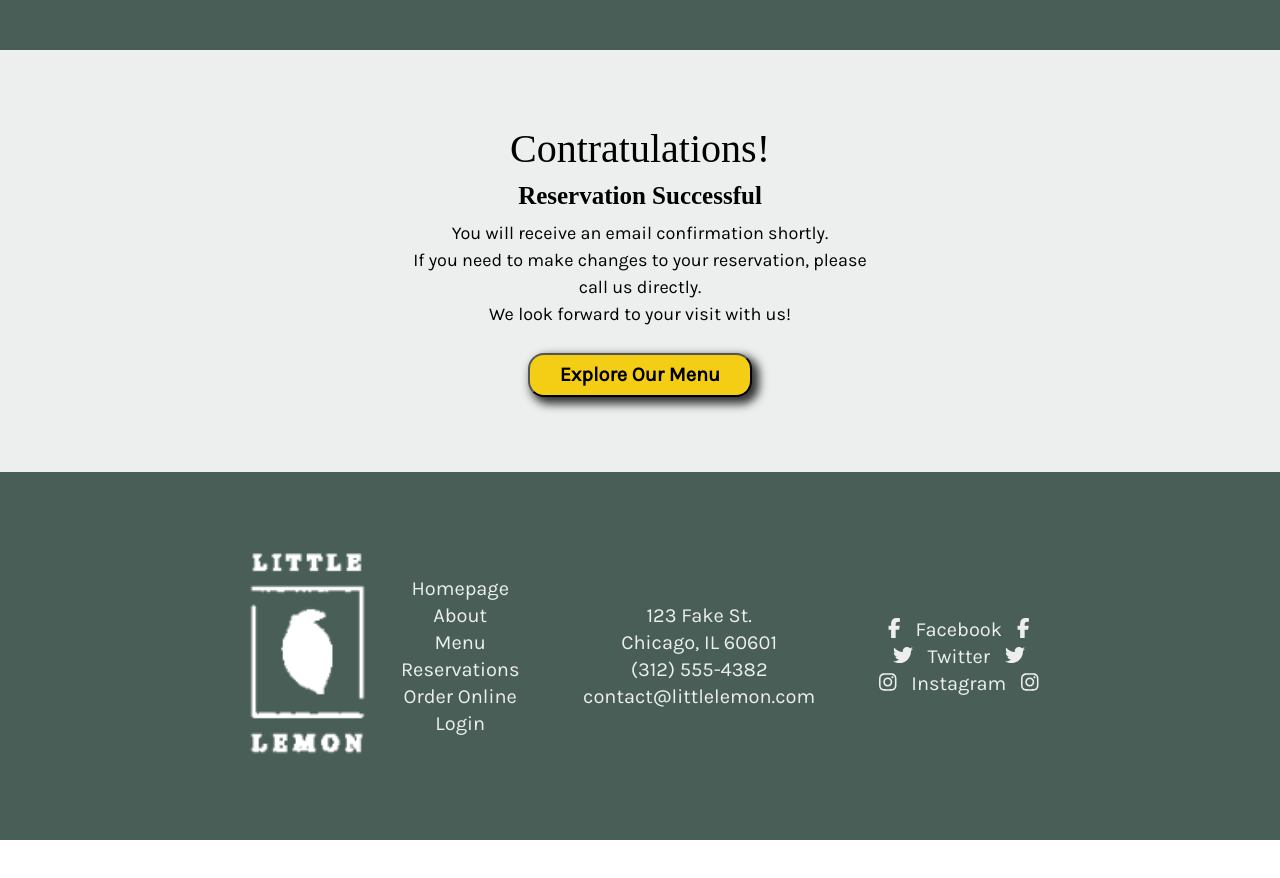
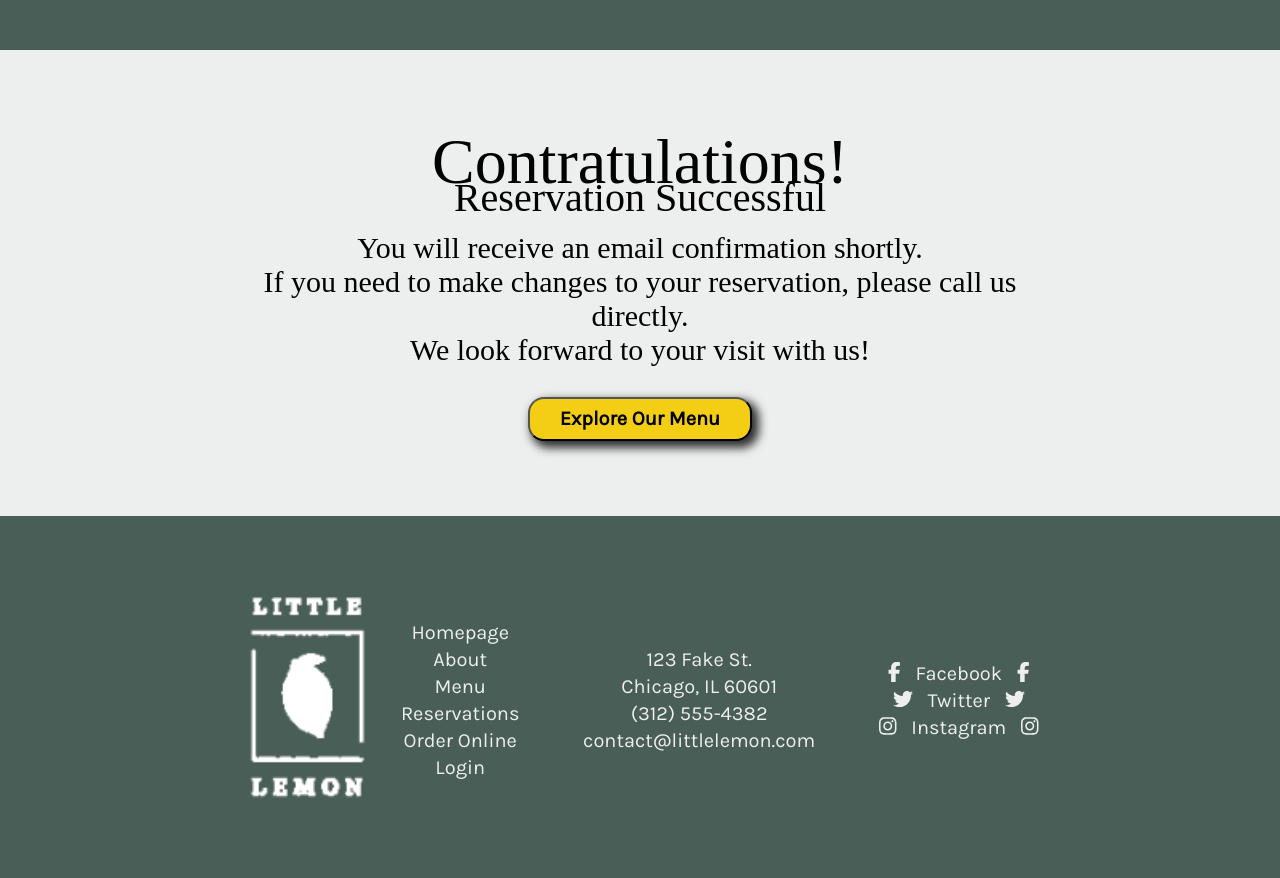
Before and after one commit to horoserp/Capstone, a React (Create React App) app: page /confirmation in a window 1280 px wide. Shown: the part 900-1778 px from the top of the page. Before the commit the page ends 1740 px from the top, so only its background shows below. Built offline with nearby package versions, Linux system fonts and the light colour scheme; a web font is replaced by a local one.

Commit message:
Update: Adjust text size on Confirmation.

```diff
--- a/src/Components/Confirmation.js
+++ b/src/Components/Confirmation.js
@@ -16,13 +16,13 @@ function Confirmation() {
             <Reservations>Success!</Reservations>
             <div className="highlight-b pad">
                 <div className="container flex-dir">
-                    <h2 style={{margin: 0}}>Contratulations!</h2>
-                    <h3>Reservation Successful</h3>
-                    <p className="center">You will receive an email confirmation shortly.<br />
+                    <h1 style={{margin: 0}}>Contratulations!</h1>
+                    <h2>Reservation Successful</h2>
+                    <span className="center">You will receive an email confirmation shortly.<br />
                         If you need to make changes to your reservation, please call us directly.<br />
                         We look forward to your visit with us!
-                    </p>
-                    <button onClick={handleClick}>Explore Our Menu</button>
+                    </span>
+                    <button onClick={handleClick} style={{marginTop: 30}}>Explore Our Menu</button>
                 </div>
             </div>
         </>
```
